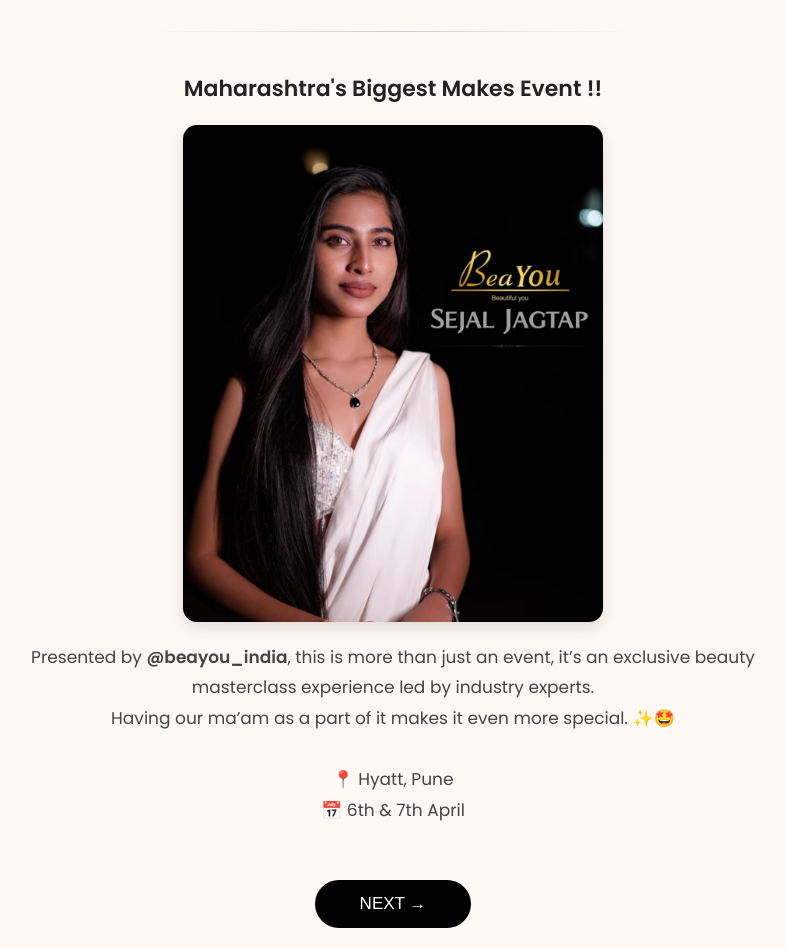
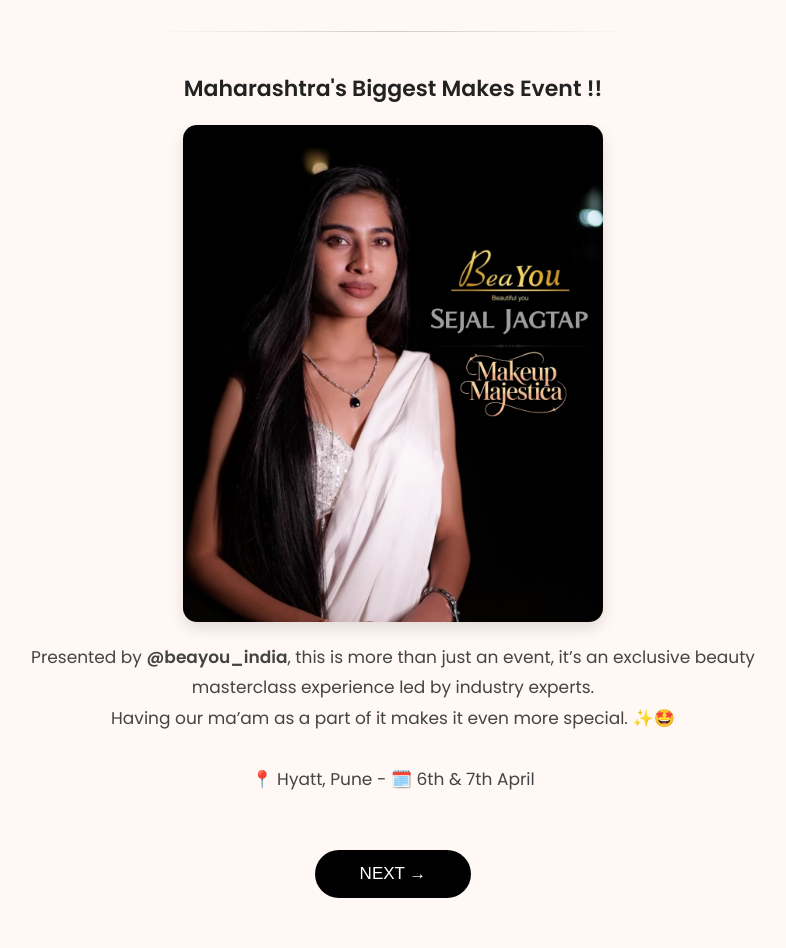
Before and after one commit to ShaanK18/my-project, a plain HTML site: page profession.html in a window 1280 px wide. Shown: the part 6640-7588 px from the top of the page, without its empty margins (247-1033 px from the left). After the commit the page ends 7558 px from the top, so only its background shows below. Drawn offline with Linux system fonts and the light colour scheme.

Commit message:
Update event image and format date location

```diff
--- a/profession.html
+++ b/profession.html
@@ -205,16 +205,14 @@
   <div class="divider"></div>
 
   <h2>Maharashtra's Biggest Makes Event !!</h2>
-  <img src="beayou.jpg" class="photo">
+  <img src="beayou2.jpg" class="photo">
   <p>
   Presented by <strong>@beayou_india</strong>, this is more than just an event,
   it’s an exclusive beauty masterclass experience led by industry experts.
   <br>
   Having our ma’am as a part of it makes it even more special. ✨🤩
   <br><br>
-  📍 Hyatt, Pune
-  <br>
-  📅 6th & 7th April
+  📍 Hyatt, Pune - 🗓️ 6th & 7th April
 </p>
 
   <button class="next-btn" onclick="goNextPage()">NEXT →</button>
```
